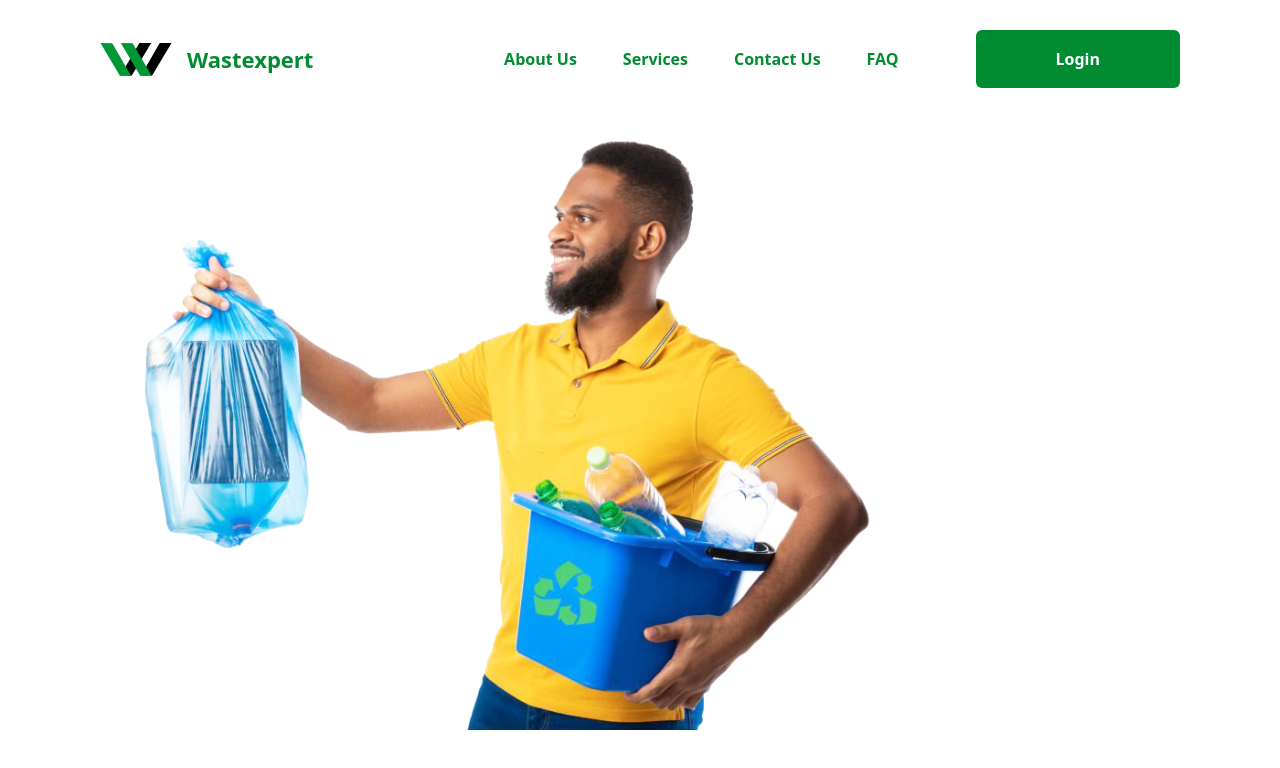
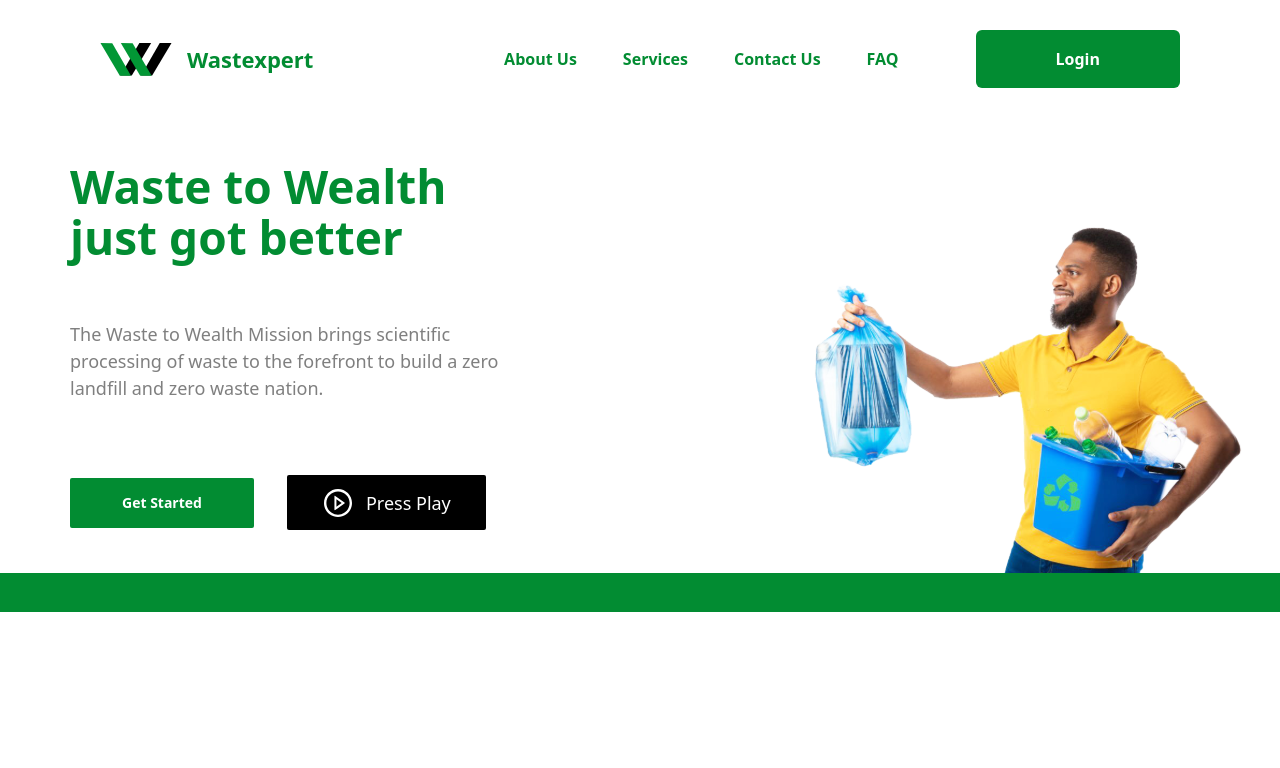
Before and after one commit to Heph-zibah/Wastexpert-website, a React (Create React App) app: page / in a window 1280 px wide. Shown: the top 768 px of the page. Built offline with nearby package versions, Linux system fonts and the light colour scheme.

Commit message:
finished hero section

```diff
--- a/src/Components/Hero.js
+++ b/src/Components/Hero.js
@@ -1,12 +1,36 @@
 import React from 'react';
 import heroImg from '../Assets/HomePage/hero-img.svg';
+import { AiOutlinePlayCircle } from 'react-icons/ai';
 
 const Hero = () => {
 	return (
 		<div>
-			<div className=''>
-				<img src={heroImg} alt='' />
+			<div className='pt-[72px] lg:pt-0 pb-[37px] lg:pb-0 lg:flex lg:flex-row-reverse  items-center'>
+				<div className='lg:w-5/6 hero-bg lg:pt-[96px]'>
+					<img src={heroImg} alt='a man holding waste' className='lg:mr-[102px]' />
+				</div>
+				<div className='bg-primary w-full h-[39px] lg:hidden'></div>
+				<div className='px-[19px] text-center lg:text-start lg:px-0 lg:pl-[70px] xl:pl-[102px] pt-[29px] lg:pt-0'>
+					<h1 className='font-bold text-[36px] lg:text-[46px] xl:text-[66px] text-primary font-inter leading-[110.02%]'>
+						Waste to Wealth <br /> just got better
+					</h1>
+					<p className='font-mulish text-secondary px-5 lg:px-0 mt-[29px] lg:mt-[59px] lg:text-[18px] lg:pr-[210px]'>
+						The Waste to Wealth Mission brings scientific processing of waste to the
+						forefront to build a zero landfill and zero waste nation.
+					</p>
+
+					<div className='flex mt-[44px] items-center text-center pl-[31px] pr-[44px] w-full lg:px-0 lg:text-[18px] lg:mt-[73px]'>
+						<button className='rounded-sm pl-[32px] pr-[33px] pt-[10px] pb-[17px] bg-primary text-white font-semibold text-sm lg:px-[52px] lg:py-[15px]'>
+							Get Started
+						</button>
+						<button className='rounded-sm flex items-center bg-black pl-[24px] pr-[17px] pt-[9px] pb-[10.99px] text-white ml-[33px] lg:px-[35px] lg:pt-[12px] lg:pb-[10]'>
+							<AiOutlinePlayCircle className='text-[20px] lg:text-[32px]' />
+							<span className='ml-[12px]'> Press Play</span>
+						</button>
+					</div>
+				</div>
 			</div>
+			<div className='bg-primary w-full h-[39px] hidden lg:block'></div>
 		</div>
 	);
 };
```
